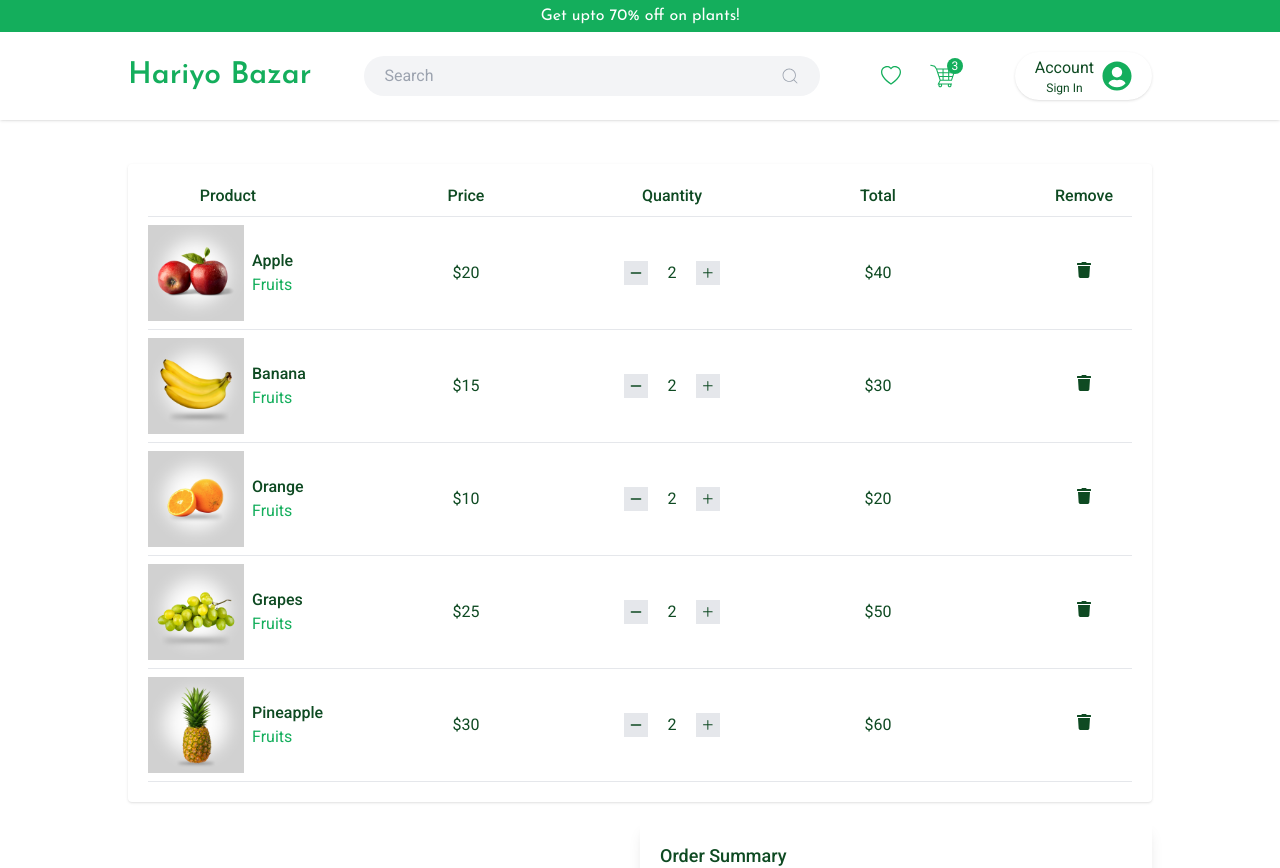
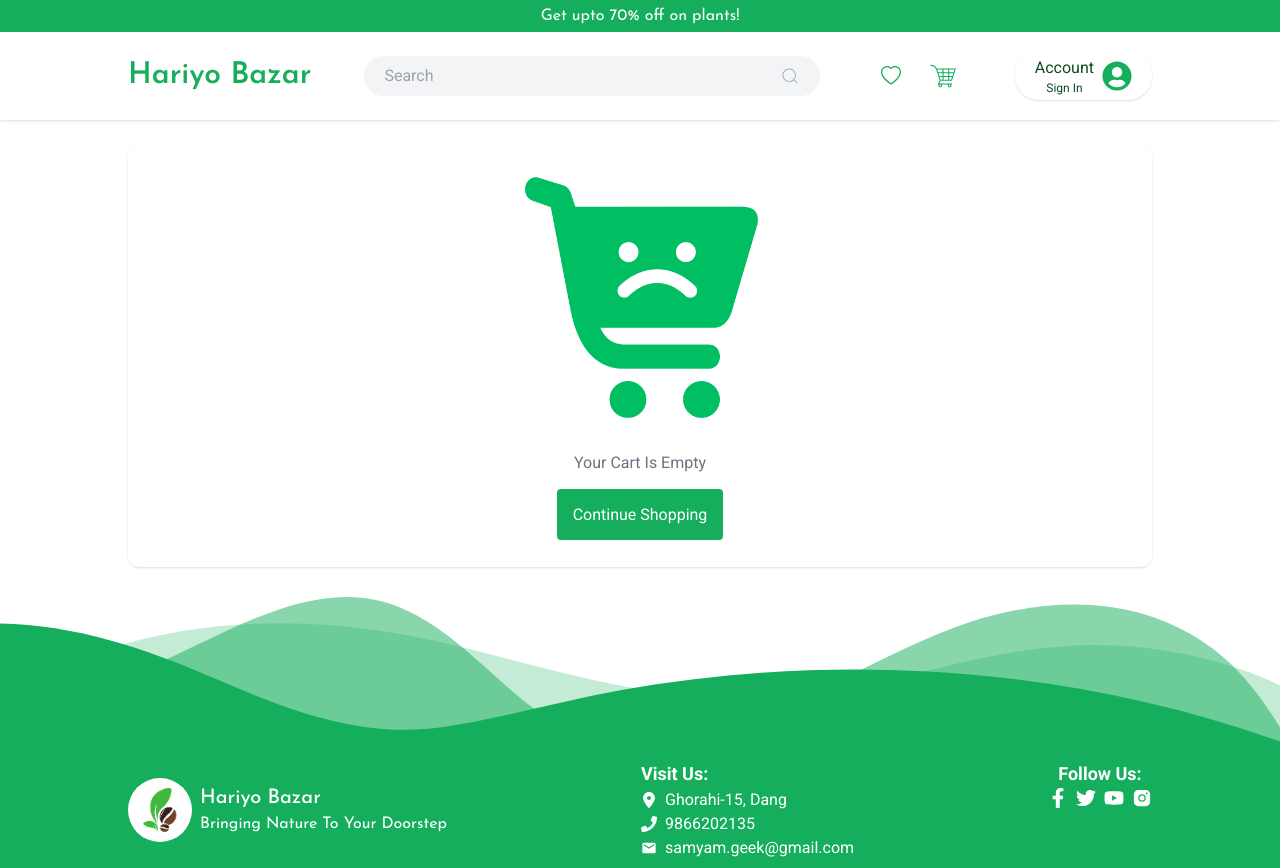
Before and after one commit to shaggy619/hariyo-bazar, a React (Vite) app in the folder hariyo-bazar/: page /cart-info in a window 1280 px wide. Shown: the top 868 px of the page. Built offline with nearby package versions, Linux system fonts and the light colour scheme.

Commit message:
Added the add to cart functionality

```diff
--- a/hariyo-bazar/src/App.jsx
+++ b/hariyo-bazar/src/App.jsx
@@ -4,9 +4,11 @@ import Home from "./pages/Home";
 import Footer from "./components/Footer";
 import CartInfo from "./pages/CartInfo";
 import { BrowserRouter as Router, Routes, Route } from "react-router-dom";
+import { CartProvider } from "./components/CartContext";
 
 function App() {
   return (
+    <CartProvider>
       <Router>
         <Navbar />
         <Routes>
@@ -15,6 +17,7 @@ function App() {
         </Routes>
         <Footer />
       </Router>
+    </CartProvider>
   );
 }
 
--- a/hariyo-bazar/src/components/Card.jsx
+++ b/hariyo-bazar/src/components/Card.jsx
@@ -1,29 +1,20 @@
-import React, { useState, useEffect } from "react";
+import React, { useState, useContext } from "react";
 import { FaCartPlus } from "react-icons/fa";
+import { CartContext } from "./CartContext";
 
 const Card = ({ item }) => {
   const [content, setContent] = useState("Add To Cart");
   const [itemCount, setItemCount] = useState(0);
-  const [cartItem, setCartItem] = useState([]);
+  const { addToCart } = useContext(CartContext);
 
-  const addToCart = () => {
+  const handleAddToCart = () => {
+    addToCart(item);
     setContent("Added!");
     setTimeout(() => {
       setContent("Add More");
     }, 1000);
     setItemCount((prevCount) => prevCount + 1);
   };
-
-  useEffect(() => {
-    const newItem = {
-      id: item.id,
-      img: item.img,
-      title: item.title,
-      quantity: itemCount + 1,
-    };
-    setCartItem([...cartItem, newItem]);
-    console.log(cartItem);
-  }, [itemCount]);
 
   return (
     <div className="shadow rounded overflow-hidden hover:shadow-xl transform transition-shadow duration-300 ease-in-out hover:scale-[1.005]">
@@ -36,7 +27,7 @@ const Card = ({ item }) => {
           <span className="text-gray-400 text-sm">/{item.unit}</span>
         </p>
         <button
-          onClick={addToCart}
+          onClick={handleAddToCart}
           className="bg-medium-green text-white w-full rounded mt-2 mb-5 py-1 flex justify-center gap-3 max-lg:gap-1 items-center"
         >
           <FaCartPlus className="max-sm:hidden" />
--- /dev/null
+++ b/hariyo-bazar/src/components/CartContext.jsx
@@ -0,0 +1,59 @@
+import React, { createContext, useState } from "react";
+
+const CartContext = createContext();
+
+const CartProvider = ({ children }) => {
+  const [cartItems, setCartItems] = useState([]);
+
+  const addToCart = (item) => {
+    const existingItem = cartItems.find((cartItem) => cartItem.id === item.id);
+
+    if (existingItem) {
+      const updatedCartItems = cartItems.map((cartItem) =>
+        cartItem.id === item.id
+          ? { ...cartItem, quantity: cartItem.quantity + 1 }
+          : cartItem
+      );
+      setCartItems(updatedCartItems);
+    } else {
+      setCartItems([...cartItems, { ...item, quantity: 1 }]);
+    }
+  };
+
+  const increaseQuantity = (itemId) => {
+    const updatedCartItems = cartItems.map((item) =>
+      item.id === itemId ? { ...item, quantity: item.quantity + 1 } : item
+    );
+    setCartItems(updatedCartItems);
+  };
+
+  const decreaseQuantity = (itemId) => {
+    const updatedCartItems = cartItems.map((item) =>
+      item.id === itemId && item.quantity > 1
+        ? { ...item, quantity: item.quantity - 1 }
+        : item
+    );
+    setCartItems(updatedCartItems);
+  };
+
+  const removeItem = (itemId) => {
+    const updatedCartItems = cartItems.filter((item) => item.id !== itemId);
+    setCartItems(updatedCartItems);
+  };
+
+  return (
+    <CartContext.Provider
+      value={{
+        cartItems,
+        addToCart,
+        increaseQuantity,
+        decreaseQuantity,
+        removeItem,
+      }}
+    >
+      {children}
+    </CartContext.Provider>
+  );
+};
+
+export { CartContext, CartProvider };
--- a/hariyo-bazar/src/components/Navbar.jsx
+++ b/hariyo-bazar/src/components/Navbar.jsx
@@ -6,6 +6,8 @@ import { BsHeart } from "react-icons/bs";
 import { useState } from "react";
 import Menu from "./Menu";
 import { Link } from "react-router-dom";
+import { CartContext } from "./CartContext";
+import { useContext } from "react";
 
 const Navbar = () => {
   const [isMenuOpen, setIsMenuOpen] = useState(false);
@@ -23,7 +25,7 @@ const Navbar = () => {
     setIsClicked((prevState) => !prevState);
   };
 
-  const cartItemCount = 3;
+  const { cartItems } = useContext(CartContext);
 
   return (
     <header className="w-full bg-white  bg-opacity-80 backdrop-blur-lg fixed shadow top-0 z-20">
@@ -66,9 +68,9 @@ const Navbar = () => {
             <Link to="cart-info">
               <GiShoppingCart className="text-3xl text-medium-green" />
             </Link>
-            {cartItemCount > 0 && (
+            {cartItems.length > 0 && (
               <div className="absolute top-[-3px] right-[-4px] bg-medium-green text-white w-4 h-4 rounded-full flex items-center justify-center text-xs">
-                {cartItemCount}
+                {cartItems.length}
               </div>
             )}
           </div>
--- a/hariyo-bazar/src/components/UseFetchItems.jsx
+++ b/hariyo-bazar/src/components/UseFetchItems.jsx
@@ -1,5 +1,4 @@
-import { useEffect } from "react";
-import { useState } from "react";
+import { useEffect, useState } from "react";
 
 const UseFetchItems = (url) => {
   const [items, setItems] = useState([]);
--- a/hariyo-bazar/src/pages/CartInfo.jsx
+++ b/hariyo-bazar/src/pages/CartInfo.jsx
@@ -1,24 +1,46 @@
-import React from "react";
+import React, { useContext } from "react";
 import { GoPlus } from "react-icons/go";
 import { FiMinus } from "react-icons/fi";
 import { FaTrash } from "react-icons/fa";
-
-const cartInfo = [
-  { id: 1, title: "Apple", img: "/src/Images/Fruits/apple.png", price: 20 },
-  { id: 2, title: "Banana", img: "/src/Images/Fruits/banana.png", price: 15 },
-  { id: 3, title: "Orange", img: "/src/Images/Fruits/orange.png", price: 10 },
-  { id: 4, title: "Grapes", img: "/src/Images/Fruits/grapes.png", price: 25 },
-  {
-    id: 5,
-    title: "Pineapple",
-    img: "/src/Images/Fruits/pineapple.png",
-    price: 30,
-  },
-];
+import { CartContext } from "../components/CartContext";
+import { Link } from "react-router-dom";
 
 const CartInfo = () => {
+  const { cartItems, increaseQuantity, decreaseQuantity, removeItem } =
+    useContext(CartContext);
+
+  const handleIncreaseQuantity = (itemId) => {
+    increaseQuantity(itemId);
+  };
+
+  const handleDecreaseQuantity = (itemId) => {
+    decreaseQuantity(itemId);
+  };
+
+  const handleRemoveItem = (itemId) => {
+    removeItem(itemId);
+  };
+
   return (
+    <div>
       <div className="relative top-36 max-sm:top-20 mb-40 max-sm:mb-24">
+        {cartItems.length == 0 && (
+          <div className="w-[80%] m-auto shadow rounded-xl pb-10">
+            <div className="m-auto w-[30%] max-sm:w-[50%]">
+              <img src="src/Images/cart.png" alt="" className="w-full" />
+            </div>
+            <div className="text-center">
+              <p className="text-gray-500">Your Cart Is Empty </p>
+              <div className="mt-7">
+                <Link to="/" className="bg-medium-green text-white p-4 rounded">
+                  Continue Shopping
+                </Link>
+              </div>
+            </div>
+          </div>
+        )}
+        {cartItems.length > 0 && (
+          <div>
             <div className="w-[80%] max-sm:w-[90%] m-auto shadow rounded p-5 text-center my-5">
               <div className="flex justify-between pb-2 font-medium max-sm:hidden">
                 <div className="w-[10em]">Product</div>
@@ -29,38 +51,57 @@ const CartInfo = () => {
               </div>
               <hr className="max-sm:hidden" />
 
-        {cartInfo.map(({ id, img, title, price }) => (
-          <div key={id}>
+              {cartItems.map((item) => (
+                <div key={item.id}>
                   <div className="flex justify-between items-center py-2 max-sm:block max-sm:relative">
                     <div className="w-[10em] flex items-center">
-                <img src={img} alt={title} className="w-[6em]" />
+                      <img
+                        src={item.img}
+                        alt={item.title}
+                        className="w-[6em]"
+                      />
                       <div className="pl-2">
-                  <h2 className="font-medium">{title}</h2>
-                  <p className="text-medium-green text-start">Fruits</p>
-                  <p className="hidden max-sm:block text-left">${price}</p>
+                        <h2 className="font-medium text-left">{item.title}</h2>
+                        <p className="text-medium-green text-start">
+                          {item.categories}
+                        </p>
+                        <p className="hidden max-sm:block text-left">
+                          ${item.price}
+                        </p>
                       </div>
                     </div>
-              <div className="w-[6em] max-sm:hidden">${price}</div>
+                    <div className="w-[6em] max-sm:hidden">${item.price}</div>
                     <div className="max-sm:flex max-sm:justify-center max-sm:w-full  max-sm:py-3">
                       <div className="flex gap-2 w-[6em]">
-                  <button className="bg-gray-200 px-1">
+                        <button
+                          className="bg-gray-200 px-1"
+                          onClick={() => handleDecreaseQuantity(item.id)}
+                        >
                           <FiMinus />
                         </button>
-                  <div className="w-[6em]">2</div>
-                  <button className="bg-gray-200 px-1">
+                        <div className="w-[6em]">{item.quantity}</div>
+                        <button
+                          className="bg-gray-200 px-1"
+                          onClick={() => handleIncreaseQuantity(item.id)}
+                        >
                           <GoPlus />
                         </button>
                       </div>
                     </div>
                     <div className="w-[6em] max-sm:w-full max-sm:text-right">
-                <span className="hidden max-sm:inline-block">Total: </span>
+                      <span className="hidden max-sm:inline-block">
+                        Total:{" "}
+                      </span>
                       <span className="max-sm:text-medium-green max-sm:font-medium">
                         {" "}
-                  ${price * 2}{" "}
+                        ${item.price * item.quantity}{" "}
                       </span>
                     </div>
                     <div className="w-[6em] max-sm:w-full max-sm:text-right max-sm:absolute top-2">
-                <button className="hover:text-red-600">
+                      <button
+                        className="hover:text-red-600"
+                        onClick={() => handleRemoveItem(item.id)}
+                      >
                         <FaTrash />
                       </button>
                     </div>
@@ -102,6 +143,9 @@ const CartInfo = () => {
               </div>
             </div>
           </div>
+        )}
+      </div>
+    </div>
   );
 };
 
```
Also changed, not shown: hariyo-bazar/src/Images/cart.png (added). Lines whose indentation alone changed are shown as unchanged.
